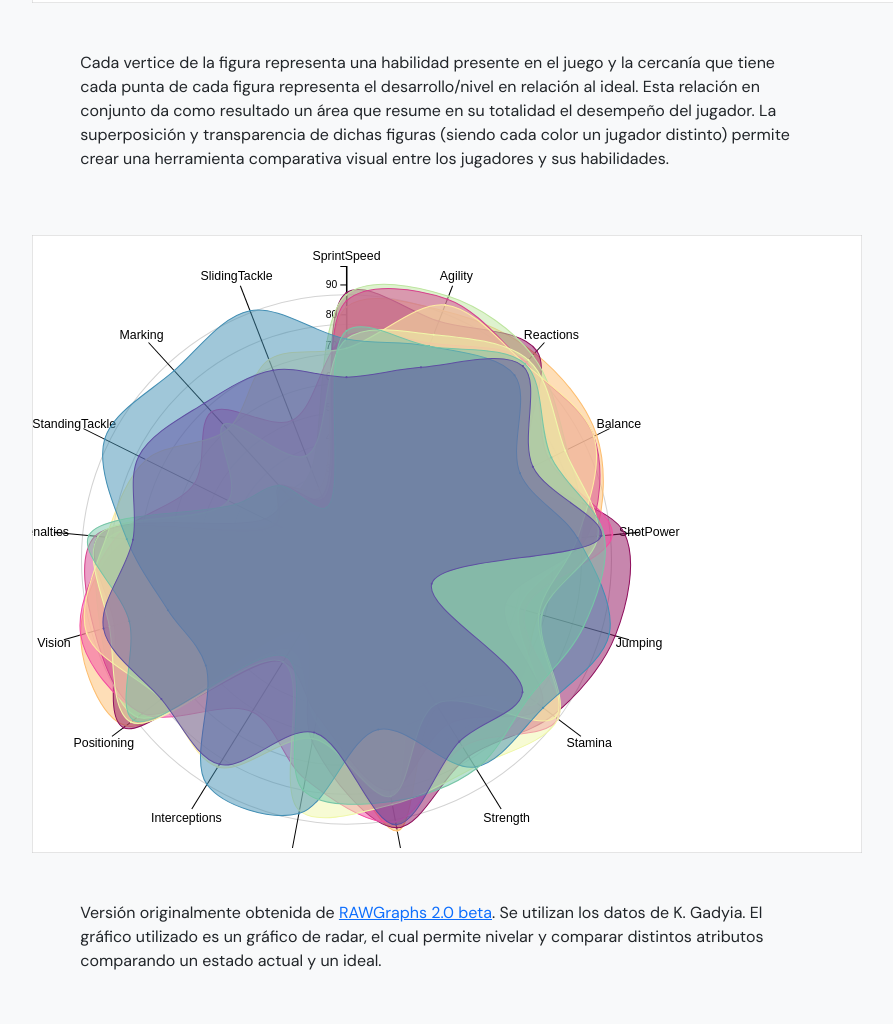
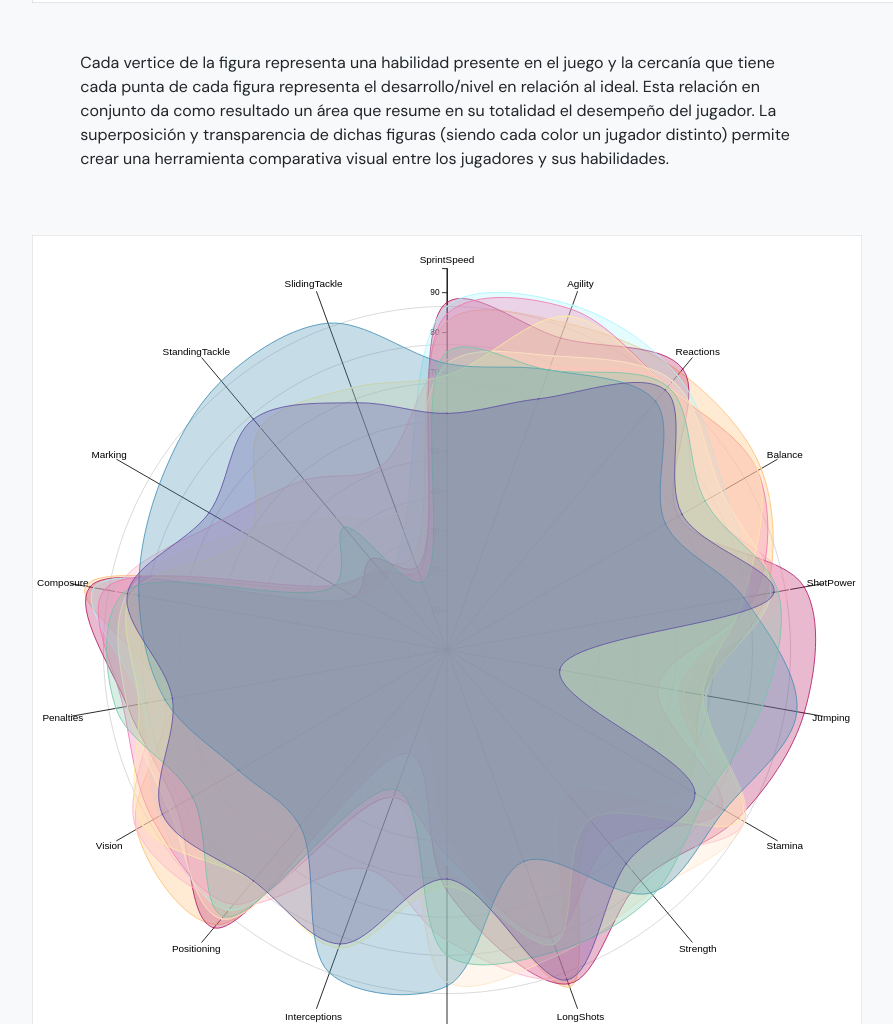
Before and after one commit to teremunozs/info06, a plain HTML site: page index.html in a window 1280 px wide. Shown: the part 1616-2640 px from the top of the page, without its empty margins (193-1086 px from the left). Drawn offline with nearby package versions, Linux system fonts and the light colour scheme.

Commit message:
Update index.html

```diff
--- a/index.html
+++ b/index.html
@@ -484,7 +484,7 @@
                     </p>
                 </div>
                 <div class="col-sm-11 col-md-10 col-lg-9 col-xl-8 col-xxl-7 mx-auto">
-                    <img src="graficoo.svg" class="w-100">
+                    <img src="graph.svg" class="w-100">
                     <p class="p-5">
                         Versión originalmente obtenida de <a href="https://app.rawgraphs.io/" target="_blank" target="_blank" rel="noreferrer noopener">RAWGraphs 2.0 beta</a>. Se utilizan los datos de K. Gadyia. El gráfico utilizado es un gráfico de radar, el
                         cual permite nivelar y comparar distintos atributos comparando un estado actual y un ideal.
```
